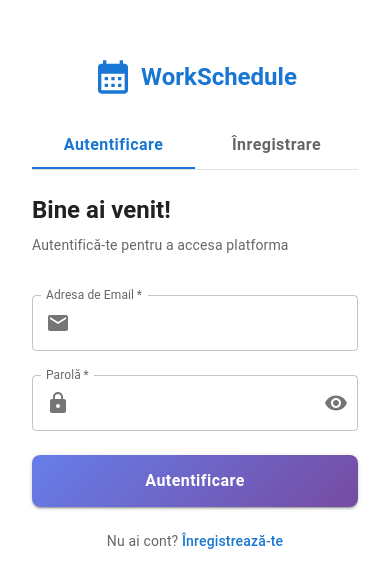
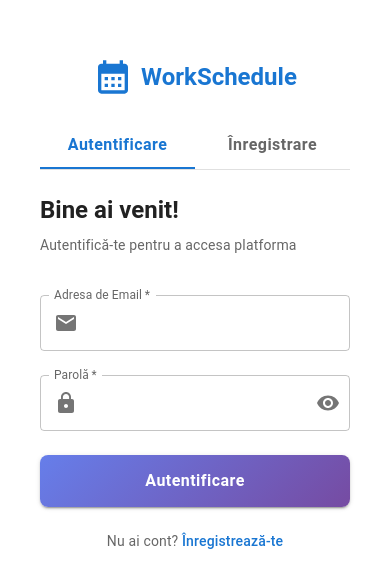
Before and after one commit to tfaflavius/workforce-scheduler, a React app in the folder frontend/: page /login in a window 390 px wide. Shown: the part 118-706 px from the top of the page. Built offline with nearby package versions, Linux system fonts and the light colour scheme; no server answers; the HTML template or start-up script is replaced by a standard one.

Commit message:
Fix login page right panel width - prevent shrinking
- Add minWidth and flexShrink: 0 to auth panel
- Add minWidth: 0 to left branding panel for proper flex behavior
- Increase padding on mobile for better readability

Co-Authored-By: Claude Opus 4.5 <noreply@anthropic.com>

```diff
--- a/frontend/src/pages/auth/LoginPage.tsx
+++ b/frontend/src/pages/auth/LoginPage.tsx
@@ -165,6 +165,7 @@ export const LoginPage = () => {
       <Box
         sx={{
           flex: 1,
+          minWidth: 0,
           display: { xs: 'none', md: 'flex' },
           flexDirection: 'column',
           justifyContent: 'center',
@@ -221,12 +222,14 @@ export const LoginPage = () => {
       {/* Right Side - Auth Forms */}
       <Box
         sx={{
-          width: { xs: '100%', md: 500 },
-          minHeight: { xs: '100vh', md: 'auto' },
+          width: { xs: '100%', md: 480 },
+          minWidth: { xs: '100%', md: 480 },
+          flexShrink: 0,
+          minHeight: { xs: '100vh', md: '100vh' },
           display: 'flex',
           flexDirection: 'column',
           bgcolor: 'white',
-          p: { xs: 2, sm: 4 },
+          p: { xs: 3, sm: 4 },
           overflowY: 'auto',
         }}
       >
```
